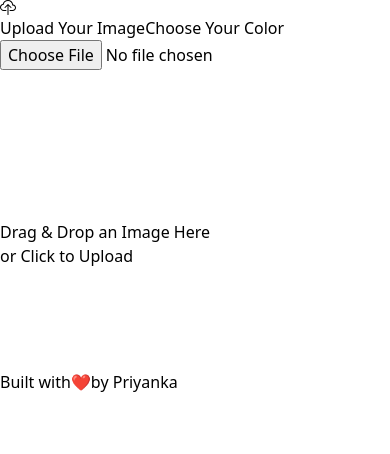
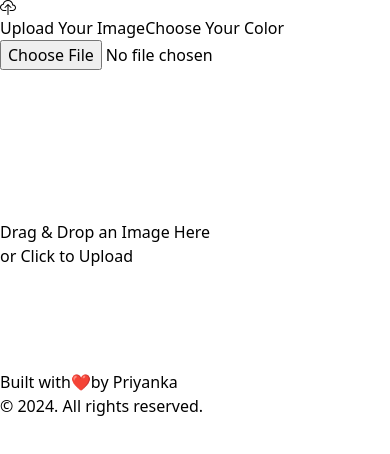
Before and after one commit to priyankap0101/PicColorPicker, a React (Vite) app: page / in a window 390 px wide. Shown: the top 454 px of the page. Built offline with nearby package versions, Linux system fonts and the light colour scheme.

Commit message:
feat: enhance footer design for better readability and modern styling
- Improved footer layout with better spacing and alignment.
- Added responsive typography for cleaner visuals.
- Introduced copyright notice: 2024. All rights reserved.
- Optimized dark mode text colors for improved contrast.

```diff
--- a/src/App.jsx
+++ b/src/App.jsx
@@ -26,9 +26,9 @@ const App = () => {
       </div>
 
       {/* Footer */}
-      <footer className="mt-2 text-sm text-center text-gray-500 dark:text-gray-400">
-        <div className="flex items-center justify-center space-x-1">
-          <span>Built with</span>
+      <footer className="mt-6 text-sm text-center text-gray-500 dark:text-gray-400">
+        <div className="flex items-center justify-center space-x-2">
+          <span className="font-medium tracking-wide">Built with</span>
           <span
             className="text-red-500 animate-pulse"
             aria-label="love"
@@ -36,8 +36,11 @@ const App = () => {
           >
             ❤️
           </span>
-          <span>by Priyanka</span>
+          <span className="font-medium tracking-wide">by Priyanka</span>
         </div>
+        <p className="mt-2 text-xs text-gray-400 dark:text-gray-500">
+          © 2024. All rights reserved.
+        </p>
       </footer>
     </div>
   );
```
